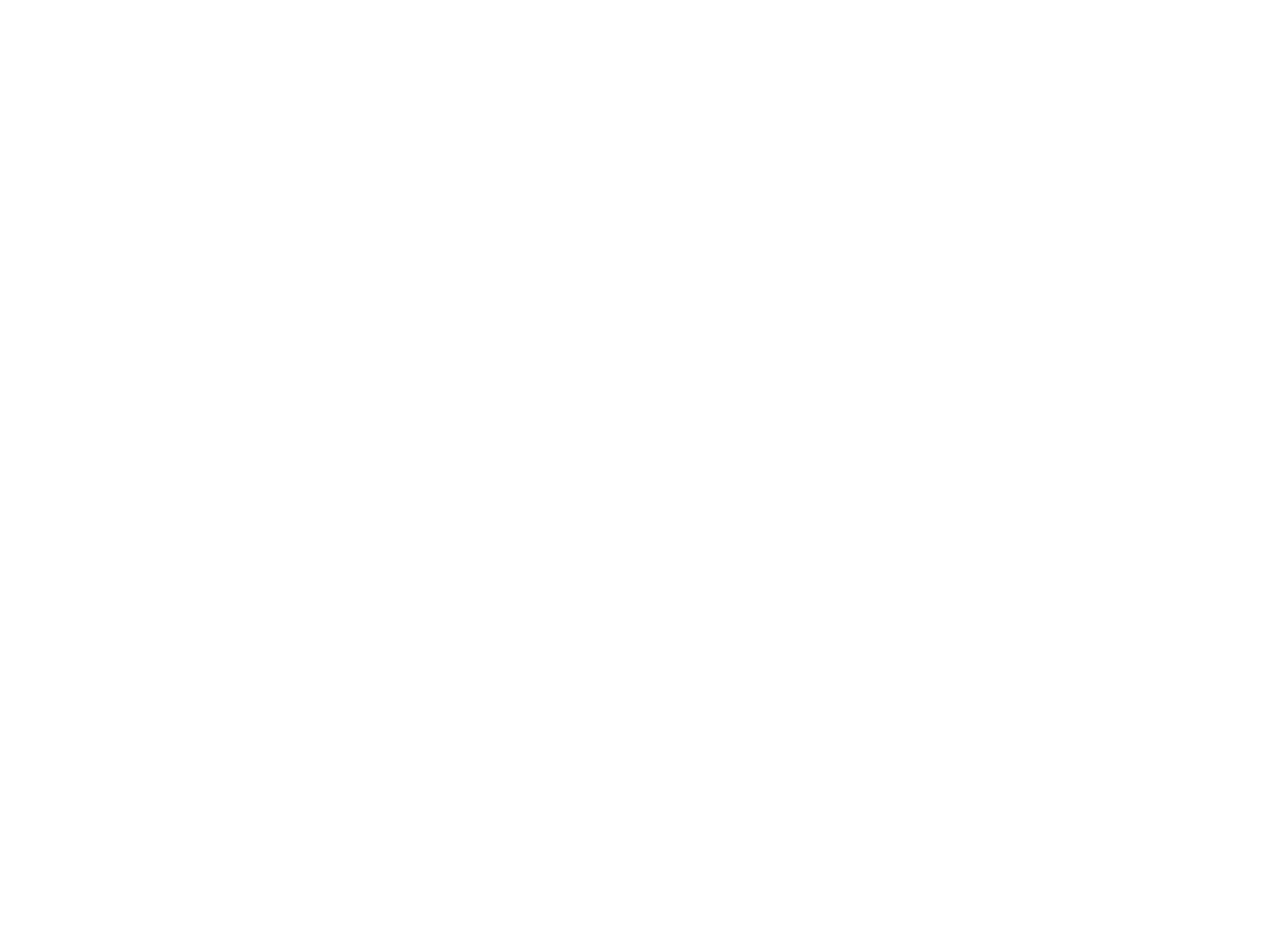
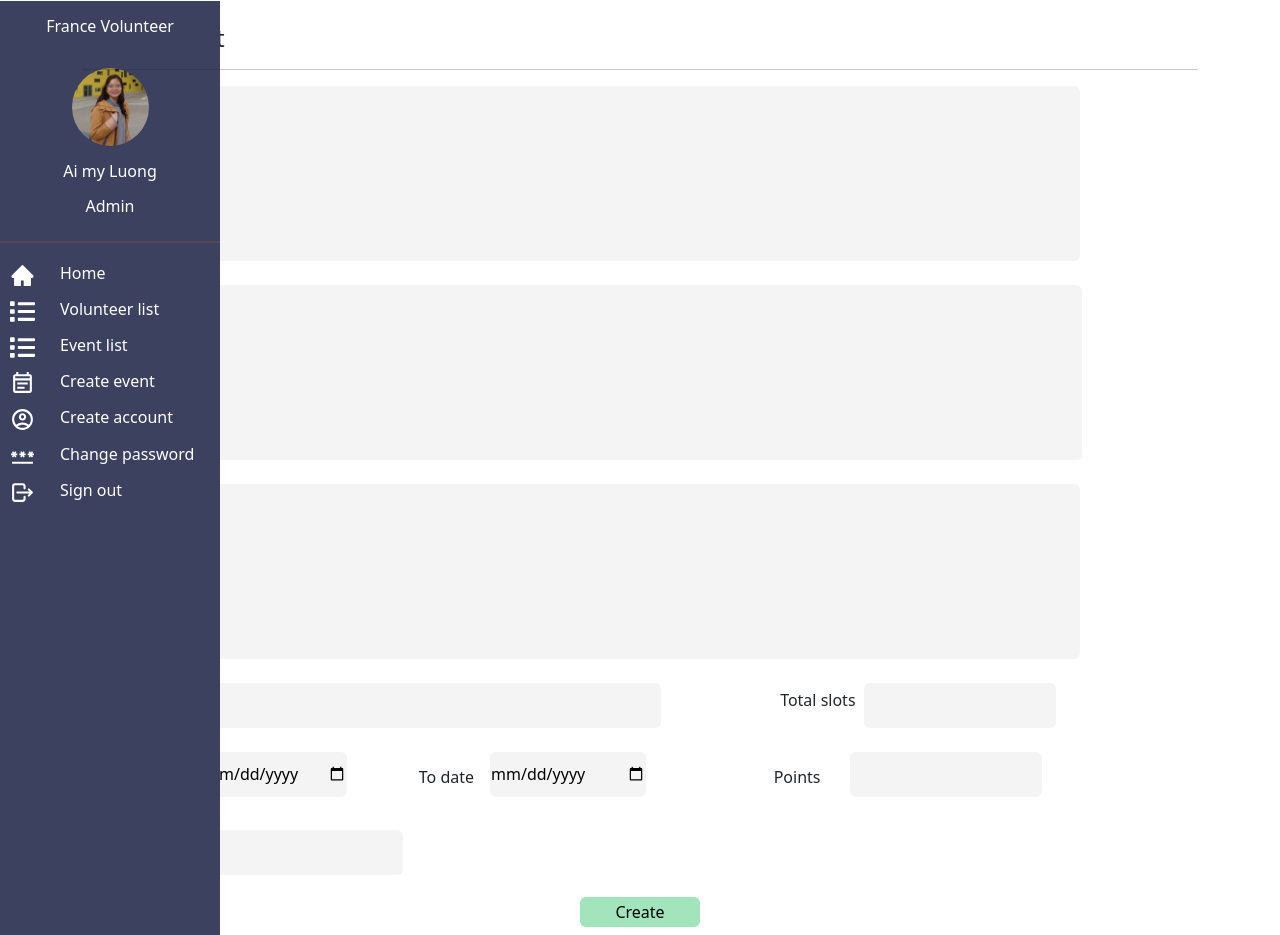
Before and after one commit to thamim1998/franceVolunteerSytemFrontend, a React (Create React App) app: page /create/event in a window 1280 px wide. Before the commit this address had no page. Before the commit the page ends 800 px from the top, so only its background shows below. Built offline with nearby package versions, Linux system fonts and the light colour scheme.

Commit message:
event component completed

```diff
--- a/src/App.js
+++ b/src/App.js
@@ -1,5 +1,6 @@
 import { Route, Routes } from "react-router-dom";
 import CreateAccount from "./components/CreateAccountComponent/CreateAccount";
+import CreateEvent from "./components/CreateEventComponent/CreateEvent";
 import EventDetail from "./components/EventDetailComponent/EventDetail";
 import EventList from "./components/EventListComponent/EventList";
 import HomeComponent from "./components/HomeComponent/HomeComponent";
@@ -18,6 +19,7 @@
         <Route path="/event/list"  element={<EventList/>} />
         <Route path="/event/list/:id"  element={<EventDetail/>} />
         <Route path="/create/account"  element={<CreateAccount/>} />
+        <Route path="/create/event"  element={<CreateEvent/>} />
       </Routes>
     </div>
   );
--- /dev/null
+++ b/src/components/CreateEventComponent/CreateEvent.css
@@ -0,0 +1,108 @@
+.create-event .form-content {
+  display: flex;
+}
+
+.create-event .form-content input {
+  width: 867px;
+  padding-bottom: 150px;
+  flex-shrink: 0;
+  border-radius: 6px;
+  background: #f4f4f4;
+  border: none;
+  outline: none;
+  margin-left: 50px;
+}
+
+.create-event .form-content h6 {
+  color: #575656;
+  font-family: Lexend Deca;
+  font-size: 14px;
+  font-style: normal;
+  font-weight: 700;
+  line-height: normal;
+}
+
+.create-event .form-details {
+  display: flex;
+}
+
+.create-event .form-details .input-address {
+  width: 502px;
+  height: 45px;
+  border-radius: 6px;
+  background: #f4f4f4;
+  border: none;
+  outline: none;
+  margin-left: 10%;
+}
+
+.create-event .form-details .slot {
+  margin-left: 10%;
+}
+
+.create-event .form-details .slot input {
+  width: 192px;
+  height: 45px;
+  border-radius: 6px;
+  background: #f4f4f4;
+  border: none;
+  outline: none;
+}
+
+.create-event .form-date {
+  display: flex;
+}
+
+.create-event .form-date .input-date {
+  width: 156px;
+  height: 45px;
+  border-radius: 6px;
+  background: #f4f4f4;
+  border: none;
+  outline: none;
+}
+
+.create-event .form-date .start-date {
+  margin-left: 8%;
+}
+
+.create-event .form-date .end-date {
+  margin-left: 5%;
+}
+
+.create-event .form-date .input-points {
+  width: 192px;
+  height: 45px;
+  border-radius: 6px;
+  background: #f4f4f4;
+  border: none;
+  outline: none;
+  margin-left: 5%;
+}
+
+.create-event .form-date .points {
+  margin-left: 10%;
+}
+
+.create-event .input-time {
+  width: 192px;
+  height: 45px;
+  border-radius: 6px;
+  background: #f4f4f4;
+  border: none;
+  outline: none;
+  /* margin-left: 5%; */
+}
+
+.create-event .button {
+display: flex;
+justify-content: center;
+}
+
+.create-event .create-button {
+  border-radius: 6px;
+  background: #a2e4bc;
+  width: 120px;
+  height: 30px;
+  border: none;
+}
--- /dev/null
+++ b/src/components/CreateEventComponent/CreateEvent.jsx
@@ -0,0 +1,158 @@
+import React, { useState } from "react";
+import SidebarComponent from "../common/SidebarComponent/SidebarComponent";
+import "./CreateEvent.css";
+
+function CreateEvent() {
+  const [description, setDescription] = useState("");
+  const [professionals, setProfessionals] = useState("");
+  const [information, setInformation] = useState("");
+  const [address, setAddress] = useState("");
+  const [slot, setSlot] = useState("");
+  const [startDate, setStartdate] = useState("");
+  const [endDate, setEnddate] = useState("");
+  const [points, setPoints] = useState("");
+  const [needTime, setNeedtime] = useState("");
+
+  const handleSubmit = (e) => {
+    e.preventDefault();
+
+    // console.log("Email:", email);
+    // console.log("Password:", password);
+    // console.log("Username:", username);
+
+    // setEmail("");
+    // setPassword("");
+    // setUsername("");
+  };
+
+  return (
+    <div className="create-event">
+      <div>
+        <SidebarComponent />
+      </div>
+      <div className="container">
+        <div className="event-form mt-4">
+          <h4>Create Event</h4>
+          <hr />
+        </div>
+        <form onSubmit={handleSubmit}>
+          <div className="form-content mt-2">
+            <h6>
+              Description <br />
+              <span>
+                ( max 2000 <br /> characters )
+              </span>
+            </h6>
+            <input
+              type="text"
+              value={description}
+              className="input-email"
+              onChange={(e) => setDescription(e.target.value)}
+              required
+            />
+          </div>
+          <div className="form-content mt-4">
+            <h6>
+              Needed <br /> professional <br />
+              <span>
+                ( max 2000 <br /> characters )
+              </span>
+            </h6>
+            <input
+              type="text"
+              value={professionals}
+              className="input-email"
+              onChange={(e) => setProfessionals(e.target.value)}
+              required
+            />
+          </div>
+          <div className="form-content mt-4">
+            <h6>
+              Other <br /> information <br />
+              required <br />
+              <span>
+                ( max 2000 <br /> characters )
+              </span>
+            </h6>
+            <input
+              type="text"
+              value={information}
+              className="input-email"
+              onChange={(e) => setInformation(e.target.value)}
+              required
+            />
+          </div>
+          <div className="form-details mt-4">
+            <div className="d-flex">
+              <h6 className="p-2">Address</h6>
+              <input
+                type="text"
+                value={address}
+                className="input-address"
+                onChange={(e) => setAddress(e.target.value)}
+                required
+              />
+            </div>
+            <div className="d-flex slot">
+              <h6 className="p-2">Total slots </h6>
+              <input
+                type="text"
+                value={slot}
+                className="input-slot"
+                onChange={(e) => setSlot(e.target.value)}
+                required
+              />
+            </div>
+          </div>
+          <div className="form-date mt-4">
+            <div className="d-flex ">
+              <h6 className="p-3">From date </h6>
+              <input
+                type="date"
+                value={startDate}
+                className="input-date start-date"
+                onChange={(e) => setStartdate(e.target.value)}
+                required
+              />
+            </div>
+            <div className="d-flex end-date">
+              <h6 className="p-3">To date </h6>
+              <input
+                type="date"
+                value={endDate}
+                className="input-date"
+                onChange={(e) => setEnddate(e.target.value)}
+                required
+              />
+            </div>
+            <div className="d-flex points">
+              <h6 className="p-3">Points </h6>
+              <input
+                type="text"
+                value={points}
+                className="input-points"
+                onChange={(e) => setPoints(e.target.value)}
+                required
+              />
+            </div>
+          </div>
+          <div className="d-flex">
+            <h6 className="p-3">Needed time</h6>
+            <input
+              type="text"
+              value={needTime}
+              className="input-time"
+              onChange={(e) => setNeedtime(e.target.value)}
+              required
+            />
+          </div>
+          <div className="button">
+            <button className="create-button mt-2">Create</button>
+          </div>
+        </form>
+      </div>
+    </div>
+  );
+}
+
+export default CreateEvent;
```
